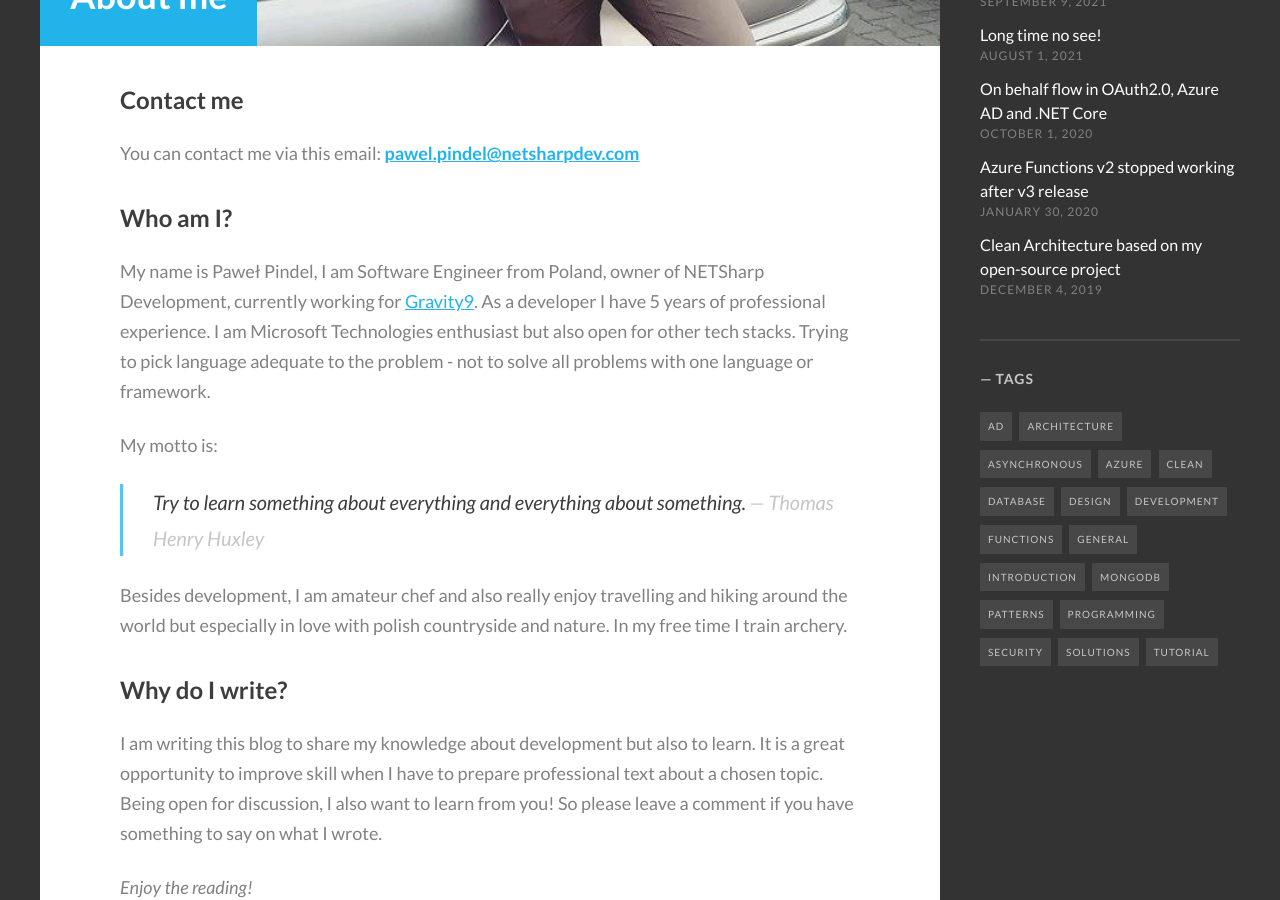
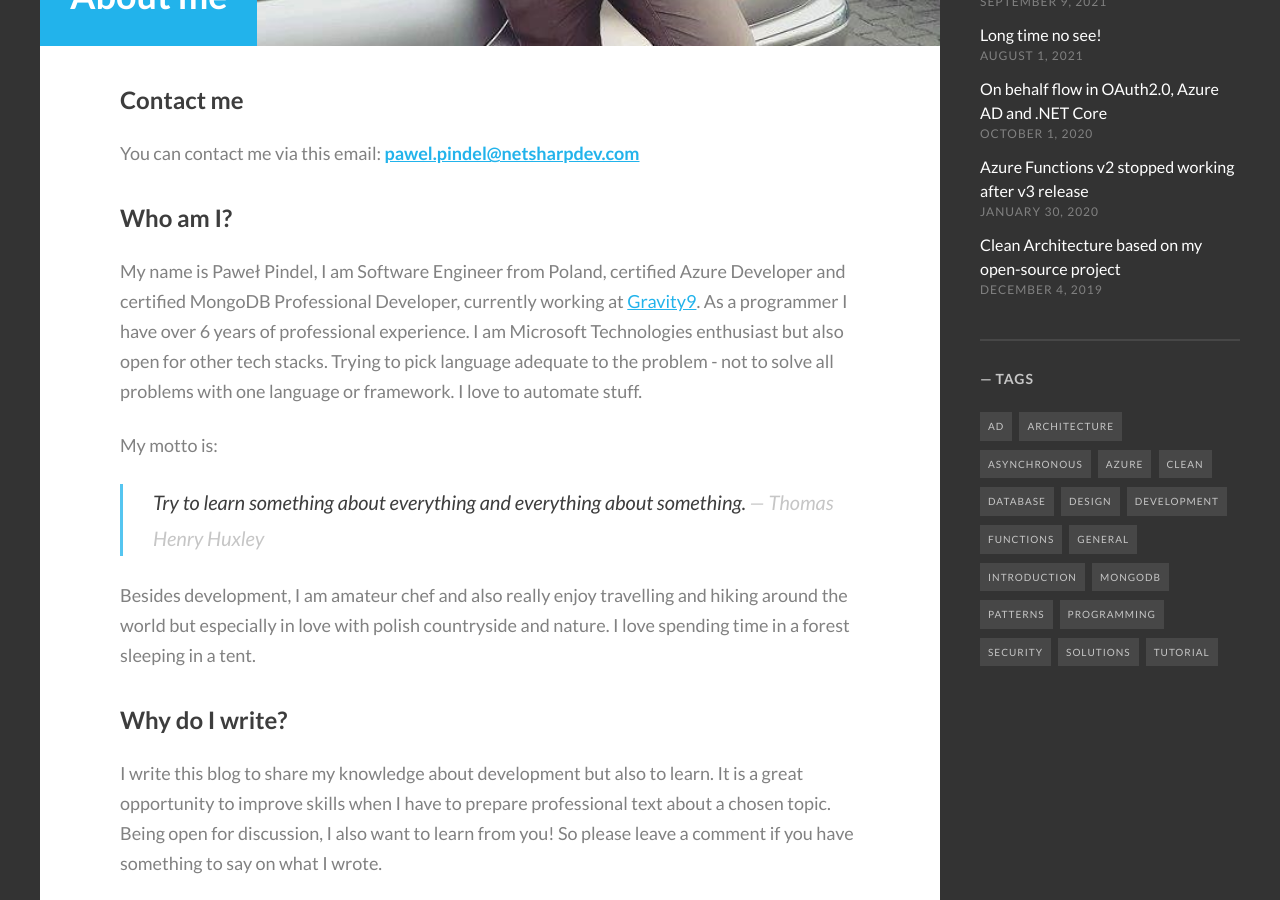
Before and after one commit to NetsharpDEV/netsharpdev.github.io, a Jekyll site: the page built from about.md, in a window 1280 px wide and 900 px high, scrolled down 939 px. Built offline with Jekyll 4.4.1, drawn with Linux system fonts in a browser that asks for light colours; some web fonts are replaced.

Commit message:
Update about

```diff
--- a/_config.yml
+++ b/_config.yml
@@ -15,7 +15,7 @@ description: "NETSHARPDEV is a developer blog about Azure, .NET and Architecture
 tagline: "Opinions, thoughts, solutions"
 
 # The subpath of your site, e.g. /blog, for generating urls
-baseurl:
+baseurl: ''
 
 sass:
   sass_dir: _sass
@@ -57,8 +57,8 @@ twitter_username: "netsharpdev"
 facebook_username: "pawel.pindel"
 github_username: "netsharpdev"
 codepen_username: "netsharpdev"
-medium_username: "@netsharpdev"
-instagram_username: "pindelpawel"
+# medium_username: "@netsharpdev"
+# instagram_username: "pindelpawel"
 linkedin_username: "pawelpindel"
 
 # http://jekyllrb.com/docs/pagination/
--- a/about.md
+++ b/about.md
@@ -11,15 +11,15 @@ You can contact me via this email: <a href="mailto:pawel.pindel@netsharpdev.com"
 
 ### Who am I?
 
-My name is Paweł Pindel, I am Software Engineer from Poland, owner of NETSharp Development, currently working for [Gravity9](https://gravity9.co/). As a developer I have 5 years of professional experience. I am Microsoft Technologies enthusiast but also open for other tech stacks. Trying to pick language adequate to the problem - not to solve all problems with one language or framework.
+My name is Paweł Pindel, I am Software Engineer from Poland, certified Azure Developer and certified MongoDB Professional Developer, currently working at [Gravity9](https://gravity9.co/). As a programmer I have over 6 years of professional experience. I am Microsoft Technologies enthusiast but also open for other tech stacks. Trying to pick language adequate to the problem - not to solve all problems with one language or framework. I love to automate stuff.
 
 My motto is:
 >Try to learn something about everything and everything about something. <cite>― Thomas Henry Huxley</cite>
 
-Besides development, I am amateur chef and also really enjoy travelling and hiking around the world but especially in love with polish countryside and nature. In my free time I train archery.
+Besides development, I am amateur chef and also really enjoy travelling and hiking around the world but especially in love with polish countryside and nature. I love spending time in a forest sleeping in a tent.
 
 ### Why do I write?
 
-I am writing this blog to share my knowledge about development but also to learn. It is a great opportunity to improve skill when I have to prepare professional text about a chosen topic. <br>Being open for discussion, I also want to learn from you! So please leave a comment if you have something to say on what I wrote.
+I write this blog to share my knowledge about development but also to learn. It is a great opportunity to improve skills when I have to prepare professional text about a chosen topic. <br>Being open for discussion, I also want to learn from you! So please leave a comment if you have something to say on what I wrote.
 
 *Enjoy the reading!*
```
